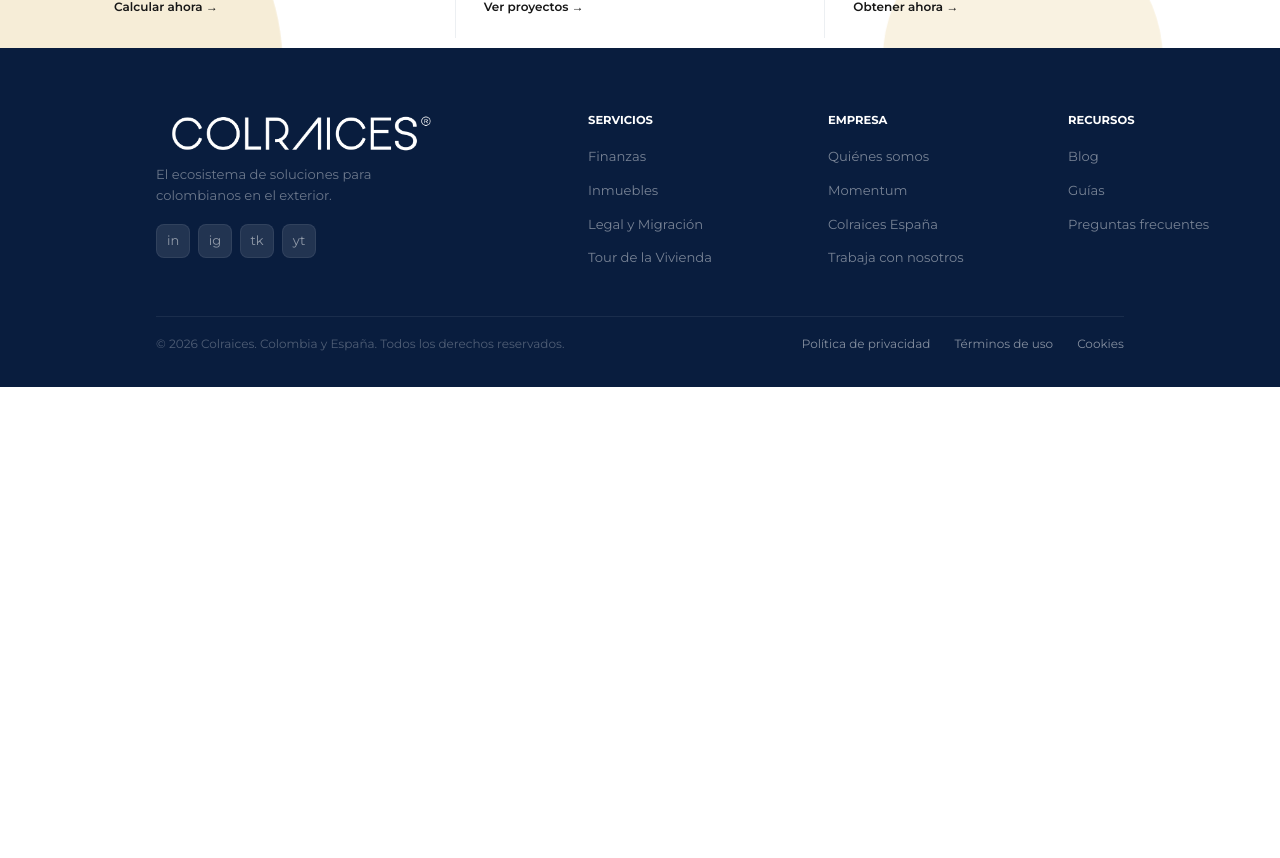
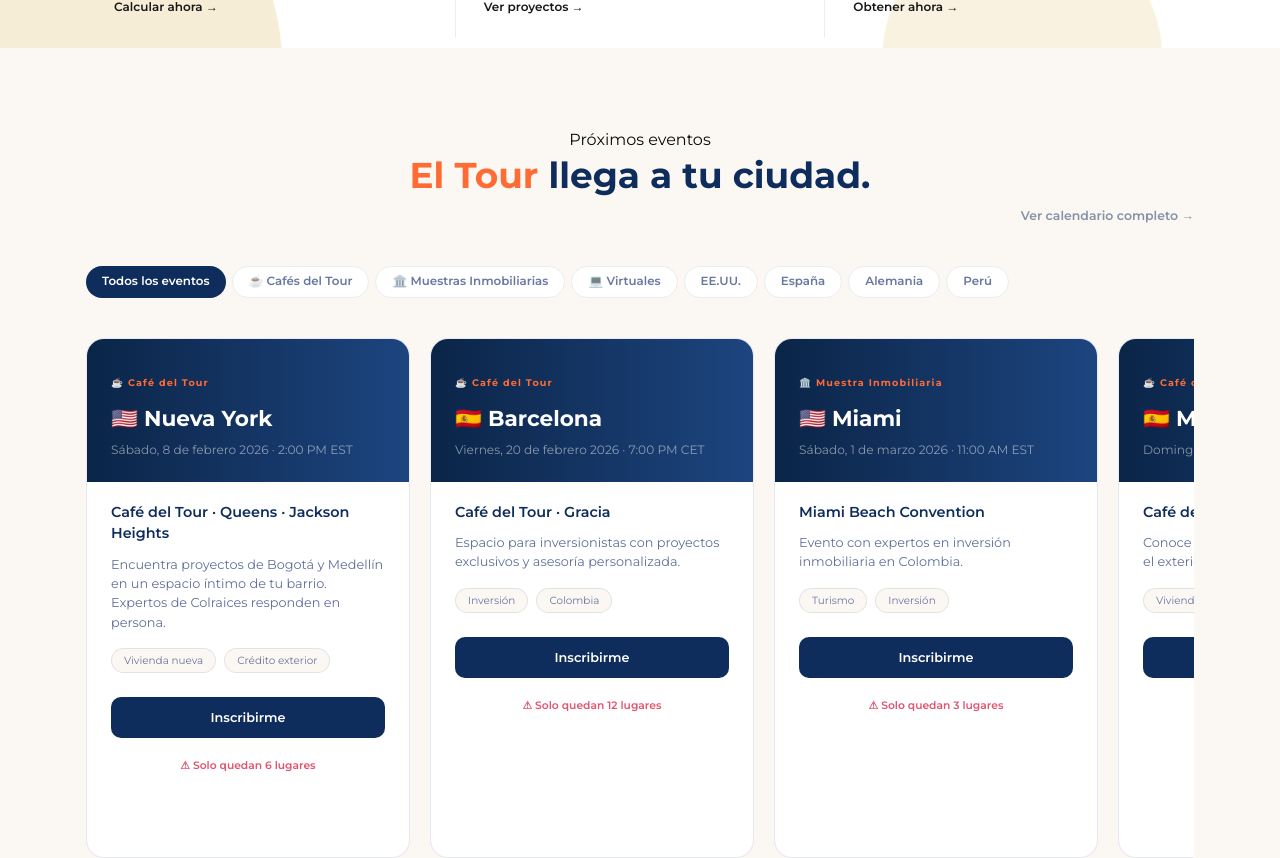
Before and after one commit to GrupoColraices/colraices, a Next.js app: page /tour-vivienda in a window 1280 px wide. Shown: the part 780-1638 px from the top of the page. Before the commit the page ends 1167 px from the top, so only its background shows below. Built offline with nearby package versions, Linux system fonts and the light colour scheme.

Commit message:
tour-vivienda30%

```diff
--- /dev/null
+++ b/app/components/tour-vivienda/ProximosEventos.tsx
@@ -0,0 +1,185 @@
+"use client";
+
+export default function ProximosEventos() {
+  const cards = [
+    {
+      city: "Nueva York",
+      flag: "🇺🇸",
+      type: "☕ Café del Tour",
+      date: "Sábado, 8 de febrero 2026 · 2:00 PM EST",
+      title: "Café del Tour · Queens · Jackson Heights",
+      desc: "Encuentra proyectos de Bogotá y Medellín en un espacio íntimo de tu barrio. Expertos de Colraices responden en persona.",
+      tags: ["Vivienda nueva", "Crédito exterior"],
+      warning: "⚠ Solo quedan 6 lugares",
+    },
+    {
+      city: "Barcelona",
+      flag: "🇪🇸",
+      type: "☕ Café del Tour",
+      date: "Viernes, 20 de febrero 2026 · 7:00 PM CET",
+      title: "Café del Tour · Gracia",
+      desc: "Espacio para inversionistas con proyectos exclusivos y asesoría personalizada.",
+      tags: ["Inversión", "Colombia"],
+      warning: "⚠ Solo quedan 12 lugares",
+    },
+    {
+      city: "Miami",
+      flag: "🇺🇸",
+      type: "🏛️ Muestra Inmobiliaria",
+      date: "Sábado, 1 de marzo 2026 · 11:00 AM EST",
+      title: "Miami Beach Convention",
+      desc: "Evento con expertos en inversión inmobiliaria en Colombia.",
+      tags: ["Turismo", "Inversión"],
+      warning: "⚠ Solo quedan 3 lugares",
+    },
+    {
+      city: "Madrid",
+      flag: "🇪🇸",
+      type: "☕ Café del Tour",
+      date: "Domingo, 10 marzo 2026 · 5:00 PM CET",
+      title: "Café del Tour · Centro",
+      desc: "Conoce oportunidades en vivienda desde el exterior.",
+      tags: ["Vivienda", "Europa"],
+      warning: "⚠ Solo quedan 8 lugares",
+    },
+    {
+      city: "Frankfurt",
+      flag: "🇩🇪",
+      type: "☕ Café del Tour",
+      date: "Domingo, 22 febrero 2026 · 3:00 PM CET",
+      title: "Café del Tour · Sachsenhausen",
+      desc: "Asesoría financiera para colombianos en Alemania.",
+      tags: ["Bogotá", "Europa"],
+      warning: "⚠ Solo quedan 5 lugares",
+    },
+    {
+      city: "Lima",
+      flag: "🇵🇪",
+      type: "💻 Virtual",
+      date: "Viernes, 5 abril 2026 · 6:00 PM",
+      title: "Evento virtual",
+      desc: "Aprende a invertir desde cualquier parte del mundo.",
+      tags: ["Virtual", "Latam"],
+      warning: "⚠ Solo quedan 20 lugares",
+    },
+  ];
+
+  return (
+    <section className="w-full bg-[#FBF8F3] py-[80px] flex justify-center">
+      <div className="w-[1180px]">
+
+        {/* HEADER */}
+        <div className="w-[1108px] mx-auto text-center">
+
+          <p className="text-[16px] leading-[24px] text-[#0A0A0A]">
+            Próximos eventos
+          </p>
+
+          <h2 className="mt-[4px] text-[35.86px] leading-[39.4px] font-bold">
+            <span className="text-[#FF6B35]">El Tour </span>
+            <span className="text-[#0F2D5C]">llega a tu ciudad.</span>
+          </h2>
+
+          <div className="flex justify-end mt-[12px]">
+            <span className="text-[12.48px] font-semibold text-[#0F2D5C] opacity-50 cursor-pointer">
+              Ver calendario completo →
+            </span>
+          </div>
+        </div>
+
+        {/* FILTROS */}
+        <div className="w-[1108px] mx-auto mt-[40px] flex gap-[6px] flex-wrap">
+
+          {[
+            { label: "Todos los eventos", active: true },
+            { label: "☕ Cafés del Tour" },
+            { label: "🏛️ Muestras Inmobiliarias" },
+            { label: "💻 Virtuales" },
+            { label: "EE.UU." },
+            { label: "España" },
+            { label: "Alemania" },
+            { label: "Perú" },
+          ].map((item, i) => (
+            <div
+              key={i}
+              className={`h-[31.75px] px-[16px] rounded-full flex items-center text-[11.84px] font-semibold ${
+                item.active
+                  ? "bg-[#0F2D5C] text-white"
+                  : "bg-white border border-[#ECECF0] text-[#2A3F77]/70"
+              }`}
+            >
+              {item.label}
+            </div>
+          ))}
+        </div>
+
+        {/* CARDS */}
+        <div className="w-[1108px] mx-auto mt-[40px] overflow-hidden">
+          <div className="flex gap-[20px] w-max">
+
+            {cards.map((card, i) => (
+              <div
+                key={i}
+                className="w-[324px] h-[520px] bg-white rounded-[18px] border border-[#0F2D5C]/10 overflow-hidden"
+              >
+
+                {/* HEADER CARD */}
+                <div className="h-[142.69px] px-[24px] pt-[37px] bg-gradient-to-r from-[#0B2548] to-[#1D4580] text-white">
+
+                  <p className="text-[9.6px] tracking-[1.15px] font-bold text-[#FF6B35]">
+                    {card.type}
+                  </p>
+
+                  <h3 className="mt-[12px] text-[21.6px] font-bold flex items-center gap-[6px]">
+                    <span>{card.flag}</span> {card.city}
+                  </h3>
+
+                  <p className="text-[12.16px] opacity-50 mt-[6px]">
+                    {card.date}
+                  </p>
+                </div>
+
+                {/* BODY */}
+                <div className="px-[24px] pt-[20px]">
+
+                  <p className="text-[14.4px] font-semibold text-[#0F2D5C] leading-[21.6px]">
+                    {card.title}
+                  </p>
+
+                  <p className="mt-[10px] text-[12.84px] text-[#2A3F77]/75 leading-[19.3px]">
+                    {card.desc}
+                  </p>
+
+                  {/* TAGS */}
+                  <div className="flex gap-[8px] mt-[16px] flex-wrap">
+                    {card.tags.map((tag, j) => (
+                      <span
+                        key={j}
+                        className="text-[10.4px] px-[12px] h-[25.2px] flex items-center rounded-full border border-[#0F2D5C]/10 bg-[#FBF8F3] text-[#2A3F77]/70"
+                      >
+                        {tag}
+                      </span>
+                    ))}
+                  </div>
+
+                  {/* BUTTON */}
+                  <button className="mt-[24px] w-full h-[41.2px] bg-[#0F2D5C] text-white text-[12.8px] font-semibold rounded-[10px]">
+                    Inscribirme
+                  </button>
+
+                  {/* WARNING */}
+                  <p className="mt-[20px] text-center text-[10.72px] text-[#E05470] font-semibold">
+                    {card.warning}
+                  </p>
+                </div>
+
+              </div>
+            ))}
+
+          </div>
+        </div>
+
+      </div>
+    </section>
+  );
+}
--- a/app/tour-vivienda/page.tsx
+++ b/app/tour-vivienda/page.tsx
@@ -1,12 +1,13 @@
 import Breadcrumb from "@/app/components/layout/Breadcrumb";
 import HeroTour from "@/app/components/tour-vivienda/HeroTour";
-
+import ProximosEventos from "@/app/components/tour-vivienda/ProximosEventos";
 
 export default function TourViviendaPage() {
   return (
     <main className="flex flex-col">
       <Breadcrumb />
       <HeroTour />
+      <ProximosEventos />
     </main>
   );
 }
```
